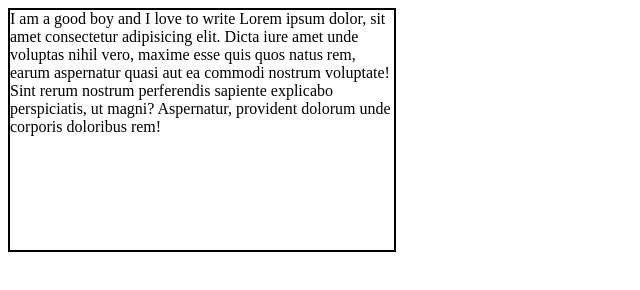
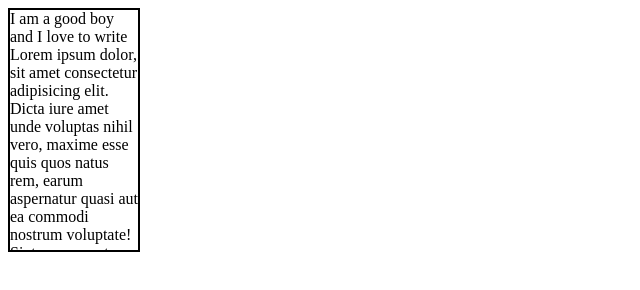
Before and after one commit to AyeshaFarrukh123/Projects-Web, a plain HTML site: page video26(Css)/index26.html in a window 1280 px wide. Shown: the whole page, without its empty margins (0-640 px from the left). Drawn offline with Linux system fonts and the light colour scheme.

Commit message:
Overflow list aka scrolling

```diff
--- a/video26(Css)/index26.html
+++ b/video26(Css)/index26.html
@@ -7,12 +7,13 @@
     <title>Overflow</title>
     <style>
         .box {
-            width: 30vw;
+            width: 10vw;
             height: 30vh;
             border: 2px solid black;
-            /* overflow: auto;
-            overflow-x: hidden;
-            overflow-y: scroll; */
+            /* overflow: auto; */
+            /* overflow-x: auto; */
+            /* overflow-x: hidden; */
+            /* overflow-y: scroll; */
             overflow: auto hidden;
             /* white-space: nowrap;
             text-overflow: ellipsis; */
```
